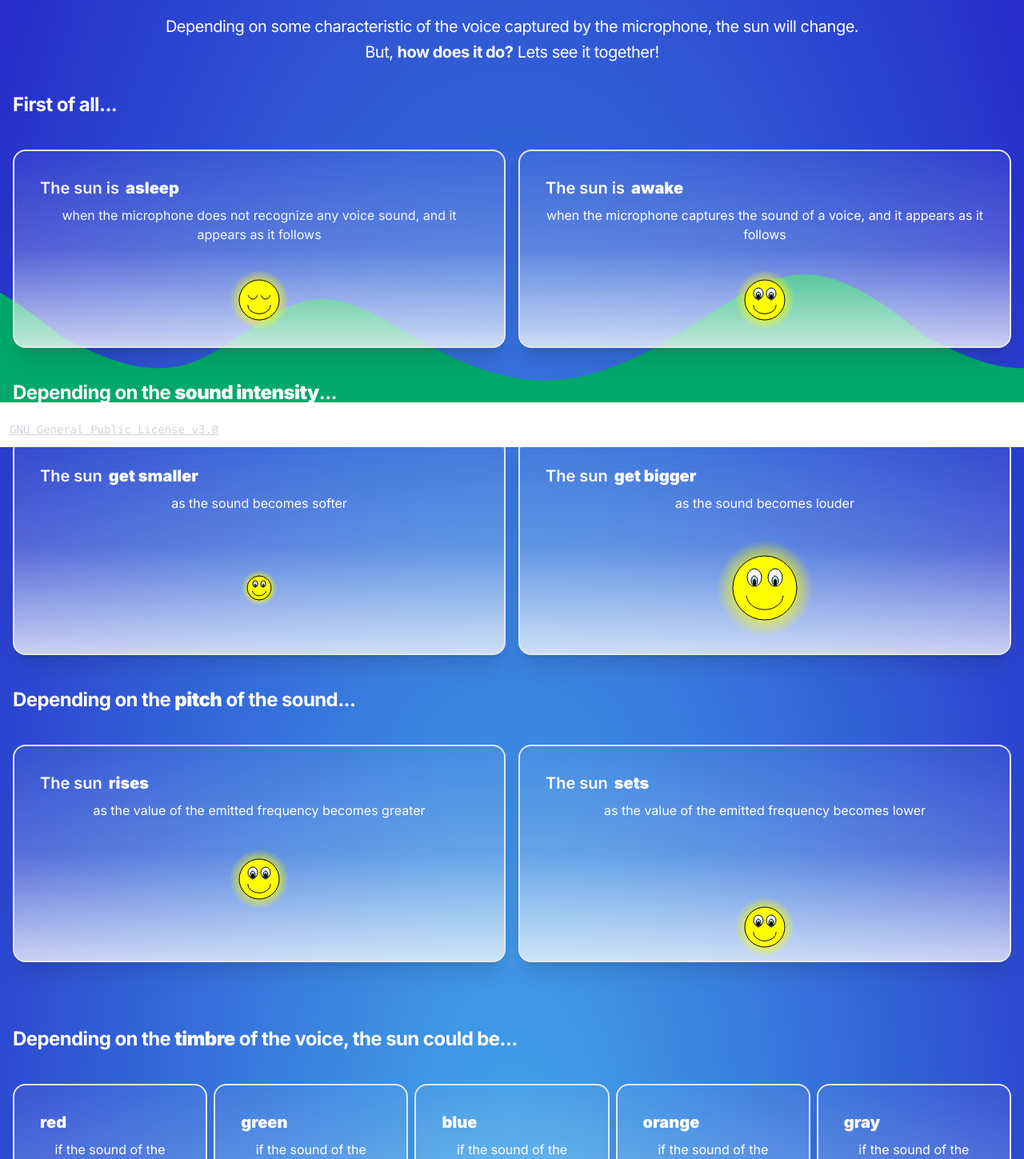
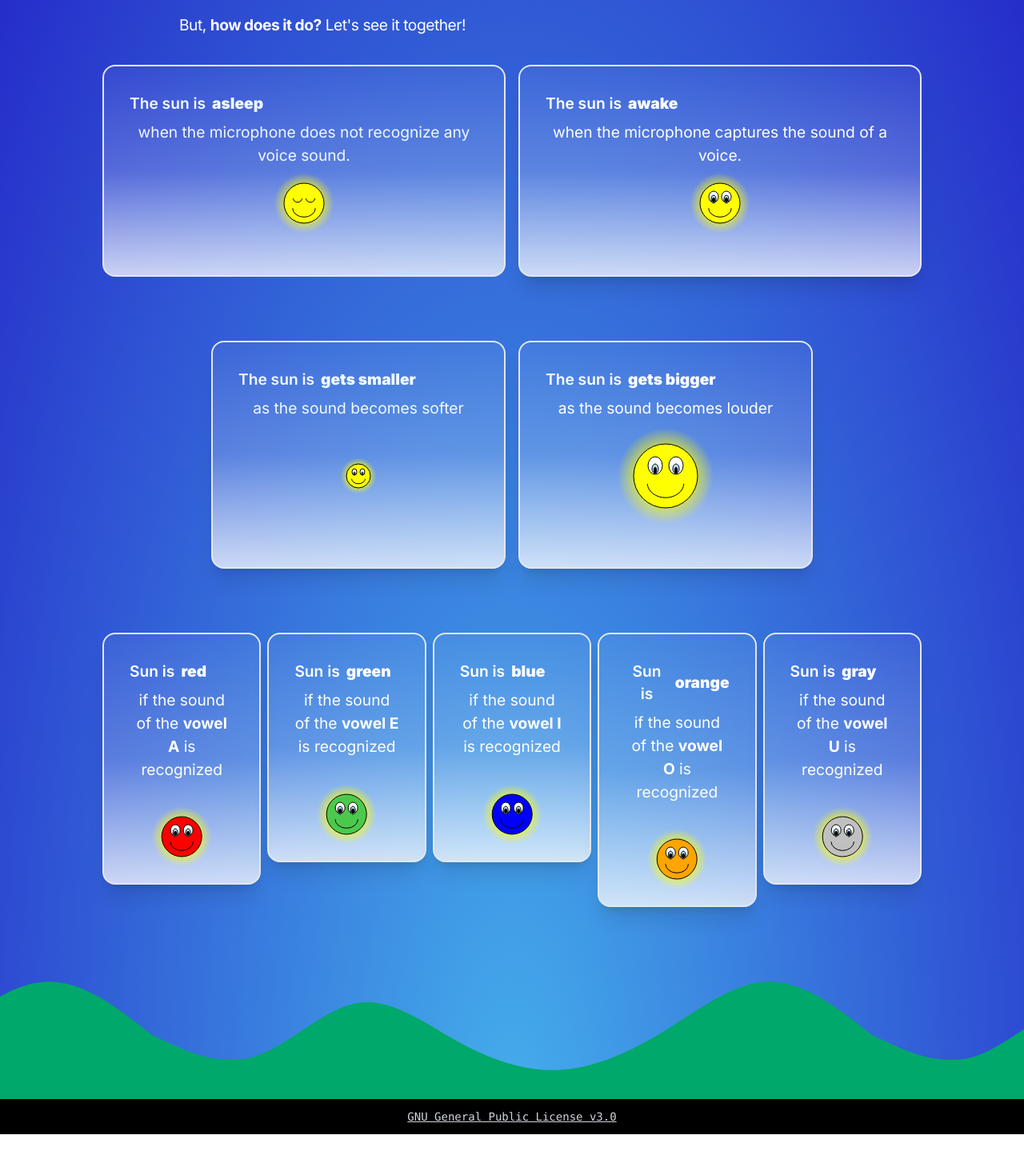
Before and after one commit to zGiada/research-training-in-computer-music, a Next.js app: page /about in a window 1280 px wide. Shown: the part 241-1690 px from the top of the page at 80% size. After the commit the page ends 1659 px from the top, so only its background shows below. Built offline with nearby package versions, Linux system fonts and the light colour scheme.

Commit message:
update graphic content and functional

```diff
--- a/app/about/page.jsx
+++ b/app/about/page.jsx
@@ -5,152 +5,63 @@ import SunAwake from "../components/sunAwake";
 
 export default function About() {
   return (
-    <main className="flex min-h-screen flex-col items-center text-neutral-content">
+    <main className="flex min-h-screen flex-col items-center text-neutral-content overflow-y-auto">
+  {/* Header */}
       <Header />
-      <div className="bg-wave fixed bottom-10 flex inset-x-0 min-h-[30vh] text-white p-2"></div>
-      <div className="hero min-h-screen min-w-screen">
-        <div className="hero-content text-center text-white">
-          <div className="max-w-full">
-            <h1 className="font-extrabold mt-[20vh] mb-10 leading-none tracking-tight text-3xl sm:text-md md:text-3xl lg:text-4xl xl:text-5xl">
+
+      {/* Hero Section with Title and Content */}
+      <div className="card-container flex flex-col items-center justify-center text-center text-white h-full">
+        <h1 className="font-extrabold mt-10 mb-5 big-title leading-none tracking-tight title-settings">
           About
         </h1>
-            <p className="mt-10 mb-3 mx-auto max-w-[80%] leading-none tracking-tight text-xl">
-              Depending on some characteristic of the voice captured by the
+        <p className="mt-10 mb-3 mx-auto max-w-[80%] leading-none tracking-tight text-small-desc">
+          Depending on some characteristics of the voice captured by the
           microphone, the sun will change.
         </p>
-            <p className="mb-10 mx-auto max-w-[80%] leading-none tracking-tight text-xl">
-              But, <b>how does it do?</b> Lets see it together!
+        <p className="mb-10 mx-auto max-w-[80%] leading-none tracking-tight text-small-desc">
+          But, <b>how does it do?</b> Let's see it together!
         </p>
 
-            <h2 className="font-bold mb-5 text-left leading-none tracking-tight text-xl sm:text-md md:text-2xl lg:text-2xl xl:text-2xl">
-              First of all...
-            </h2>
-            <div class="my-10 grid grid-cols-1 sm:grid-cols-2 md:grid-cols-2 lg:grid-cols-2 xl:grid-cols-2 gap-4">
-              <div>
-                <div class="card w-auto bg-gradient-card border-solid border-[2px] border-light-blue-500 text-sky-50 shadow-xl">
-                  <div class="card-body">
-                    <h2 class="card-title">
-                      The sun is <b>asleep</b>
-                    </h2>
-                    <p>
-                      when the microphone does not recognize any voice sound,
-                      and it appears as it follows{" "}
-                    </p>
-                  </div>
-                  <SunSleep
-                    svgColor={"yellow"}
-                    rad={25}
-                    yCoordinate={-10}
-                    heightSpaceSun={"12vh"}
-                  />
+        {/* Card Section */}
+        <div className="my-10 grid grid-cols-1 sm:grid-cols-2 md:grid-cols-2 lg:grid-cols-2 xl:grid-cols-2 gap-4 max-w-[80%]">
+          <div className="card bg-gradient-card border-solid border-[2px] border-light-blue-500 text-sky-50">
+            <div className="card-body">
+              <h2 className="card-title">The sun is <b>asleep</b></h2>
+              <p>when the microphone does not recognize any voice sound.</p>
+              <SunSleep svgColor={"yellow"} rad={25} yCoordinate={-10} heightSpaceSun={"12vh"} />
             </div>
           </div>
-              <div>
-                <div class="card w-auto bg-gradient-card border-solid border-[2px] border-light-blue-500 shadow-xl">
-                  <div class="card-body">
-                    <h2 class="card-title">
-                      The sun is <b>awake</b>
-                    </h2>
-                    <p>
-                      when the microphone captures the sound of a voice, and it
-                      appears as it follows{" "}
-                    </p>
+          <div className="card bg-gradient-card border-solid border-[2px] border-light-blue-500 shadow-xl">
+            <div className="card-body">
+              <h2 className="card-title">The sun is <b>awake</b></h2>
+              <p>when the microphone captures the sound of a voice.</p>
+              <SunAwake svgColor={"yellow"} rad={25} yCoordinate={-10} heightSpaceSun={"12vh"} />
             </div>
-                  <SunAwake
-                    svgColor={"yellow"}
-                    rad={25}
-                    yCoordinate={-10}
-                    heightSpaceSun={"12vh"}
-                  />
+          </div>
+        </div>
+        <div className="my-10 grid grid-cols-1 sm:grid-cols-2 md:grid-cols-2 lg:grid-cols-2 xl:grid-cols-2 gap-4 max-w-[80%]">
+          <div className="card bg-gradient-card border-solid border-[2px] border-light-blue-500 text-sky-50 shadow-xl">
+            <div className="card-body">
+              <h2 className="card-title">The sun is <b>gets smaller</b></h2>
+              <p>as the sound becomes softer</p>
+              <SunAwake svgColor={"yellow"} rad={15} yCoordinate={-10} heightSpaceSun={"18vh"}/>
+            </div>
+          </div>
+          <div className="card bg-gradient-card border-solid border-[2px] border-light-blue-500 shadow-xl">
+          <div className="card-body">
+              <h2 className="card-title">The sun is <b>gets bigger</b></h2>
+              <p>as the sound becomes louder</p>
+              <SunAwake svgColor={"yellow"} rad={40} yCoordinate={-10} heightSpaceSun={"18vh"}/>
             </div>
           </div>
         </div>
 
-            <h2 className="font-bold mb-5 text-left leading-none tracking-tight text-xl sm:text-md md:text-2xl lg:text-2xl xl:text-2xl">
-              Depending on the <b>sound intensity</b>...
-            </h2>
-            <div class="my-10 grid grid-cols-1 sm:grid-cols-2 md:grid-cols-2 lg:grid-cols-2 xl:grid-cols-2 gap-4">
+        <div className="my-10 grid grid-cols-1 sm:grid-cols-2 md:grid-cols-3 lg:grid-cols-4 xl:grid-cols-5 gap-2 max-w-[80%]">
   <div>
-                <div class="card w-auto bg-gradient-card border-solid border-[2px] border-light-blue-500 shadow-xl">
-                  <div class="card-body">
-                    <h2 class="card-title">
-                      The sun <b>get smaller</b>
-                    </h2>
-                    <p>as the sound becomes softer</p>
-                  </div>
-                  <SunAwake
-                    svgColor={"yellow"}
-                    rad={15}
-                    yCoordinate={-10}
-                    heightSpaceSun={"18vh"}
-                  />
-                </div>
-              </div>
-              <div>
-                <div class="card w-auto bg-gradient-card border-solid border-[2px] border-light-blue-500 shadow-xl">
-                  <div class="card-body">
-                    <h2 class="card-title">
-                      The sun <b>get bigger</b>
-                    </h2>
-                    <p>as the sound becomes louder</p>
-                  </div>
-                  <SunAwake
-                    svgColor={"yellow"}
-                    rad={40}
-                    yCoordinate={-10}
-                    heightSpaceSun={"18vh"}
-                  />
-                </div>
-              </div>
-            </div>
-
-            <h2 className="font-bold mb-5 text-left leading-none tracking-tight text-xl sm:text-md md:text-2xl lg:text-2xl xl:text-2xl">
-              Depending on the <b>pitch</b> of the sound...
-            </h2>
-            <div class="my-10 grid grid-cols-1 sm:grid-cols-2 md:grid-cols-2 lg:grid-cols-2 xl:grid-cols-2 gap-4">
-              <div>
-                <div class="card w-auto bg-gradient-card border-solid border-[2px] border-light-blue-500 shadow-xl">
-                  <div class="card-body">
-                    <h2 class="card-title">
-                      The sun <b>rises</b>
-                    </h2>
-                    <p>as the value of the emitted frequency becomes greater</p>
-                  </div>
-                  <SunAwake
-                    svgColor={"yellow"}
-                    rad={25}
-                    yCoordinate={-30}
-                    heightSpaceSun={"18vh"}
-                  />
-                </div>
-              </div>
-              <div>
-                <div class="card w-auto bg-gradient-card border-solid border-[2px] border-light-blue-500 shadow-xl">
-                  <div class="card-body">
-                    <h2 class="card-title">
-                      The sun <b>sets </b>
-                    </h2>
-                    <p>as the value of the emitted frequency becomes lower</p>
-                  </div>
-                  <SunAwake
-                    svgColor={"yellow"}
-                    rad={25}
-                    yCoordinate={30}
-                    heightSpaceSun={"18vh"}
-                  />
-                </div>
-              </div>
-            </div>
-
-            <h2 className="font-bold mt-[10vh] mb-5 text-left leading-none tracking-tight text-xl sm:text-md md:text-2xl lg:text-2xl xl:text-2xl">
-              Depending on the <b>timbre</b> of the voice, the sun could be...
-            </h2>
-            <div class="mt-10 mb-[10vh] grid grid-cols-1 sm:grid-cols-2 md:grid-cols-3 lg:grid-cols-4 xl:grid-cols-5 gap-2">
-              <div>
-                <div class="card w-auto bg-gradient-card border-solid border-[2px] border-light-blue-500  shadow-xl">
-                  <div class="card-body">
-                    <h2 class="card-title">
-                      <b>red</b>
+    <div className="card w-auto bg-gradient-card border-solid border-[2px] border-light-blue-500 shadow-xl">
+      <div className="card-body">
+        <h2 className="card-title">
+          Sun is <b>red</b>
         </h2>
         <p>
           if the sound of the <b>vowel A</b> is recognized
@@ -165,10 +76,10 @@ export default function About() {
     </div>
   </div>
   <div>
-                <div class="card w-auto bg-gradient-card border-solid border-[2px] border-light-blue-500 shadow-xl">
-                  <div class="card-body">
-                    <h2 class="card-title">
-                      <b>green</b>
+    <div className="card w-auto bg-gradient-card border-solid border-[2px] border-light-blue-500 shadow-xl">
+      <div className="card-body">
+        <h2 className="card-title">
+        Sun is <b>green</b>
         </h2>
         <p>
           if the sound of the <b>vowel E</b> is recognized
@@ -183,10 +94,10 @@ export default function About() {
     </div>
   </div>
   <div>
-                <div class="card w-auto bg-gradient-card border-solid border-[2px] border-light-blue-500 shadow-xl">
-                  <div class="card-body">
-                    <h2 class="card-title">
-                      <b>blue</b>
+    <div className="card w-auto bg-gradient-card border-solid border-[2px] border-light-blue-500 shadow-xl">
+      <div className="card-body">
+        <h2 className="card-title">
+        Sun is <b>blue</b>
         </h2>
         <p>
           if the sound of the <b>vowel I</b> is recognized
@@ -201,10 +112,10 @@ export default function About() {
     </div>
   </div>
   <div>
-                <div class="card w-auto bg-gradient-card border-solid border-[2px] border-light-blue-500 shadow-xl">
-                  <div class="card-body">
-                    <h2 class="card-title">
-                      <b>orange</b>
+    <div className="card w-auto bg-gradient-card border-solid border-[2px] border-light-blue-500 shadow-xl">
+      <div className="card-body">
+        <h2 className="card-title">
+        Sun is <b>orange</b>
         </h2>
         <p>
           if the sound of the <b>vowel O</b> is recognized
@@ -219,10 +130,10 @@ export default function About() {
     </div>
   </div>
   <div>
-                <div class="card w-auto bg-gradient-card border-solid border-[2px] border-light-blue-500 shadow-xl">
-                  <div class="card-body">
-                    <h2 class="card-title">
-                      <b>gray</b>
+    <div className="card w-auto bg-gradient-card border-solid border-[2px] border-light-blue-500 shadow-xl">
+      <div className="card-body">
+        <h2 className="card-title">
+        Sun is <b>gray</b>
         </h2>
         <p>
           if the sound of the <b>vowel U</b> is recognized
@@ -237,12 +148,15 @@ export default function About() {
     </div>
   </div>
 </div>
-          </div>
-        </div>
+
+
       </div>
 
-      <div className="flex min-h-[7vh] p-6 bg-base-100 fixed inset-x-0 bottom-0">
-        <footer className="w-full flex text-white p-3 bg-transparent fixed inset-x-0 bottom-0">
+      {/* Background Wave */}
+      <div className="bg-wave relative bottom-0 w-full h-[200px]"></div>
+
+      {/* Footer */}
+      <footer className="w-full flex justify-center text-white p-3 bg-black z-10">
         <a
           href="https://www.gnu.org/licenses/gpl-3.0.txt"
           className="text-sm font-mono underline text-gray-300 hover:text-gray-400"
@@ -250,7 +164,6 @@ export default function About() {
           GNU General Public License v3.0
         </a>
       </footer>
-      </div>
     </main>
   );
 }
--- a/app/components/globals.css
+++ b/app/components/globals.css
@@ -72,27 +72,71 @@ body {
   margin: 0 auto;
 }
 
+.big-title{
+  font-size: 2.5rem;
+  line-height: normal;
+}
+
+.card-container{
+  margin-top: 5%;
+}
+
+@media (min-width: 640px) {
+  .big-title span.divisore::after {
+    content: '';display: block; /* Simula un'interruzione di riga */
+  }
+}
+
+@media (max-width: 800px) {
+  .big-title {
+    font-size: 1.75rem;
+  }
+}
+
+.text-small-desc{
+  font-size: 1.2rem;
+  width: 65%;
+  margin: 2% auto 0 auto;
+  text-align: justify;
+}
+
+.card-body, .card-title{
+  font-size: 1.2rem;
+  text-align: center;
+}
+
 @media (max-width: 640px) {
-  .bott-wave {
-    bottom: 2.5rem; /* 10 * 0.25rem = 2.5rem */
+  .card-container{
+    margin-top: 20%;
   }
-  .text-small {
-    font-size: 1rem; /* 12 * 0.0625rem = 0.75rem */
+
+  .text-small-desc {
+    font-size: 0.9rem;
+    width: 90%;
+    margin: 1% auto 0 auto;
+  }
+
+  .card-body, .card-title{
+    font-size: 1rem;
+    text-align: center;
+  }
+
+  .big-title {
+    font-size: 1.5rem;
+    margin: 0.5rem 0;
   }
   .title-settings {
-    font-size: 1.5rem; /* 24 * 0.0625rem = 1.5rem */
-    margin-top: -2.9rem;
+    font-size: 1.25rem;
   }
-  .text-small-desc {
-    font-size: 0.9rem; /* 16 * 0.0625rem = 1rem */
+  .bg-wave {
+    height: 300px; /* Aumenta per coprire di più su mobile */
+    bottom: 0; /* Fissa in basso */
   }
-  .image-settings {
-    width: 50%; /* 16 * 0.25rem = 4rem */
-  }
-  .btn-prova {
-    font-size: 0.9rem; /* 16 * 0.0625rem = 1rem */
+  .hero-content {
+    padding-bottom: 2rem; /* Riduci il padding */
   }
 }
+
 
 .little-menu {
   display: inline-block;
@@ -101,20 +145,17 @@ body {
 }
 
 .btn-prova {
-  padding: 0.75rem 1.5rem;
   border-radius: 0.5rem;
   border: none;
-  text-transform: uppercase;
-  width: 80%;
-  margin: 3% 10%;
-  background-color: #200f65; /* Colore di sfondo per il bottone "Gioca" */
+  width: 90%;
+  margin: 1% 5%;
   color: white;
 }
 
 .bg-wave {
   background-image: url("../../public/wave.svg");
   background-repeat: repeat-x;
-  background-position: 40% bottom;
+  background-position: bottom;
   /* animation: wave-animation 10s infinite linear;*/
 }
 
--- a/app/layout.tsx
+++ b/app/layout.tsx
@@ -17,7 +17,7 @@ export default function RootLayout({
   return (
     <html lang="en">
       <body
-        className={`${inter.className} bg-gradient-sky text-gray-950 relative`}
+        className={`${inter.className} bg-gradient-sky text-gray-950`}
       >
         {children}
       </body>
```
Also changed, not shown: app/page.tsx (+33 -83 lines), app/play/page.jsx (+6 -6 lines), 1 other file (tests, documents, lock files or other folders). Lines whose indentation alone changed are shown as unchanged.
